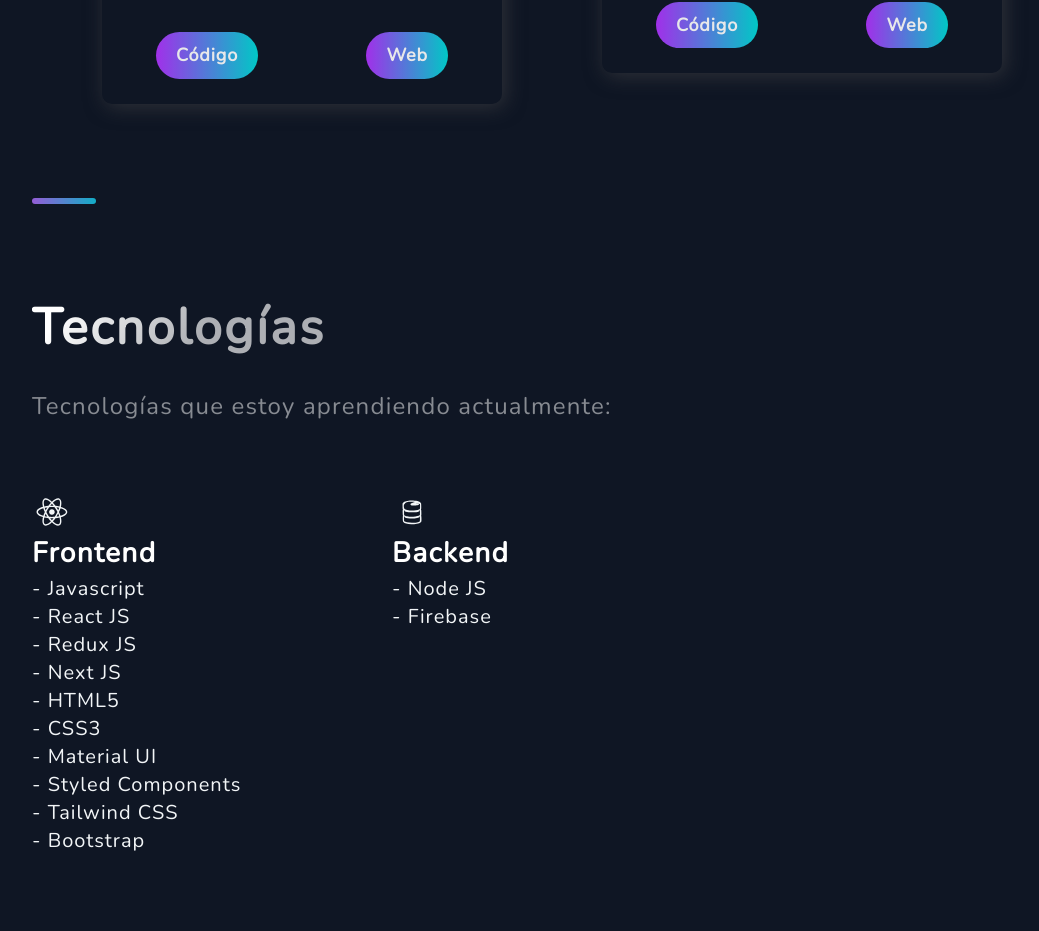
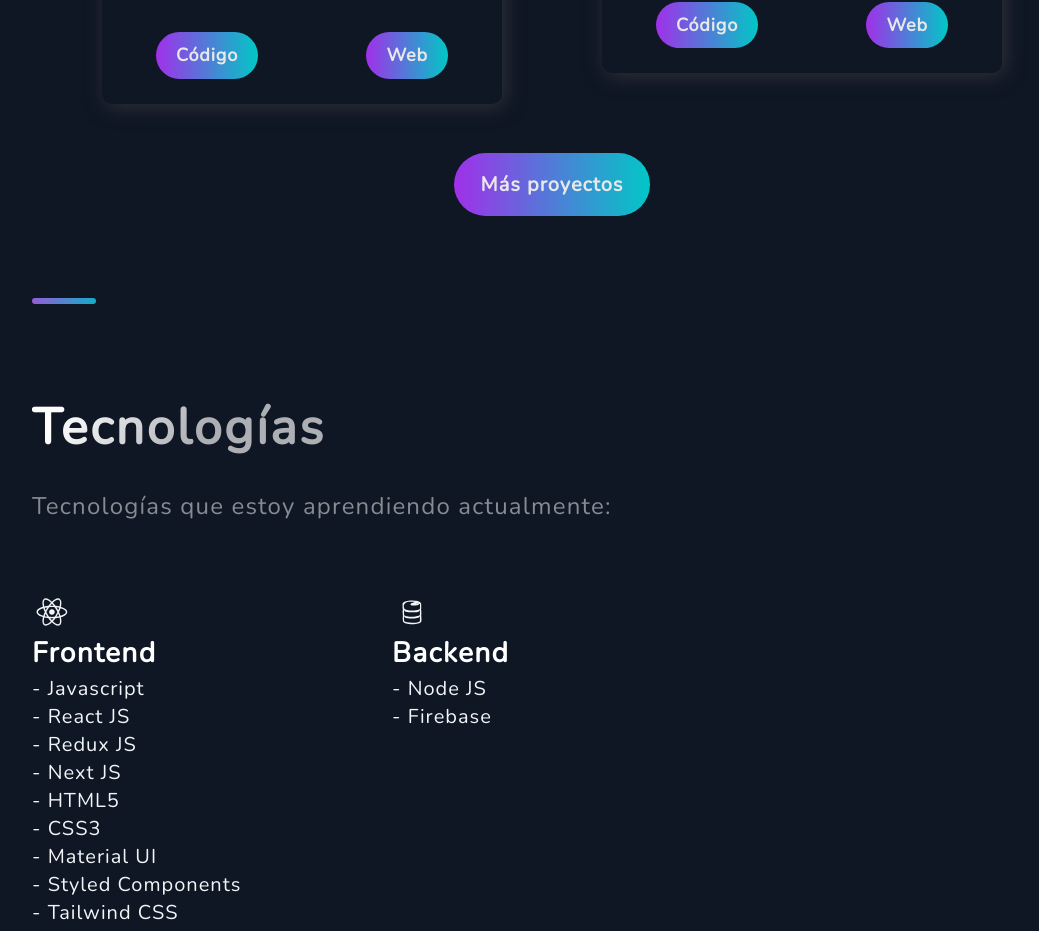
Before and after one commit to imanolortega/portfolio, a Next.js app: page / in a window 1280 px wide. Shown: the part 3837-4768 px from the top of the page, without its empty margins (88-1127 px from the left). Built offline with nearby package versions, Linux system fonts and the light colour scheme.

Commit message:
add more projects button

```diff
--- a/src/components/Projects/Projects.js
+++ b/src/components/Projects/Projects.js
@@ -12,6 +12,8 @@
   TitleContent,
   UtilityList,
   Img,
+  MoreProjects,
+  MoreProjectsButton,
 } from "./ProjectsStyles";
 import {
   Section,
@@ -63,6 +65,11 @@
         )
       )}
     </GridContainer>
+    <MoreProjects>
+      <MoreProjectsButton href="https://github.com/imanolrtega">
+        Más proyectos
+      </MoreProjectsButton>
+    </MoreProjects>
   </Section>
 );
 
--- a/src/components/Projects/ProjectsStyles.js
+++ b/src/components/Projects/ProjectsStyles.js
@@ -109,6 +109,27 @@
   }
 `;
 
+export const MoreProjects = styled.div`
+  display: flex;
+  align-items: center;
+  justify-content: center;
+  height: 10rem;
+`;
+
+export const MoreProjectsButton = styled.a`
+  color: white;
+  font-size: 2rem;
+  font-weight: 600;
+  padding: 2rem 2.7rem;
+  background: linear-gradient(270deg, #00dbd8 0%, #b133ff 100%);
+  border-radius: 9999px;
+  transition: 0.5s;
+  opacity: 0.9;
+  &:hover {
+    opacity: 1;
+  }
+`;
+
 export const TagList = styled.ul`
   display: flex;
   justify-content: space-around;
```
